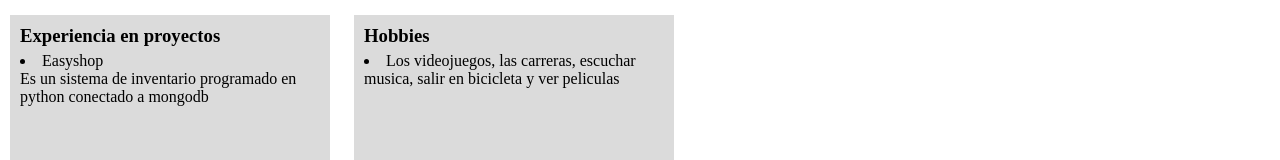
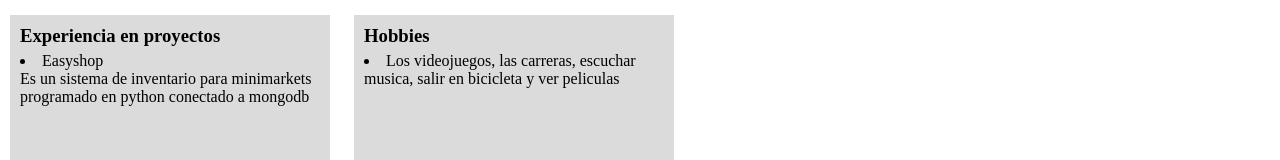
Before and after one commit to McLogin123/Desarrollo_web, a plain HTML site: page index.html in a window 1280 px wide. Shown: the part 451-611 px from the top of the page. Drawn offline with Linux system fonts and the light colour scheme.

Commit message:
Update index.html

```diff
--- a/index.html
+++ b/index.html
@@ -34,7 +34,7 @@
     <section>
         <h3>Experiencia en proyectos</h3>
         <li>Easyshop</li>
-        <p>Es un sistema de inventario programado en python conectado a mongodb</p>
+        <p>Es un sistema de inventario para minimarkets programado en python conectado a mongodb</p>
     </section>
 
     <section>
```
